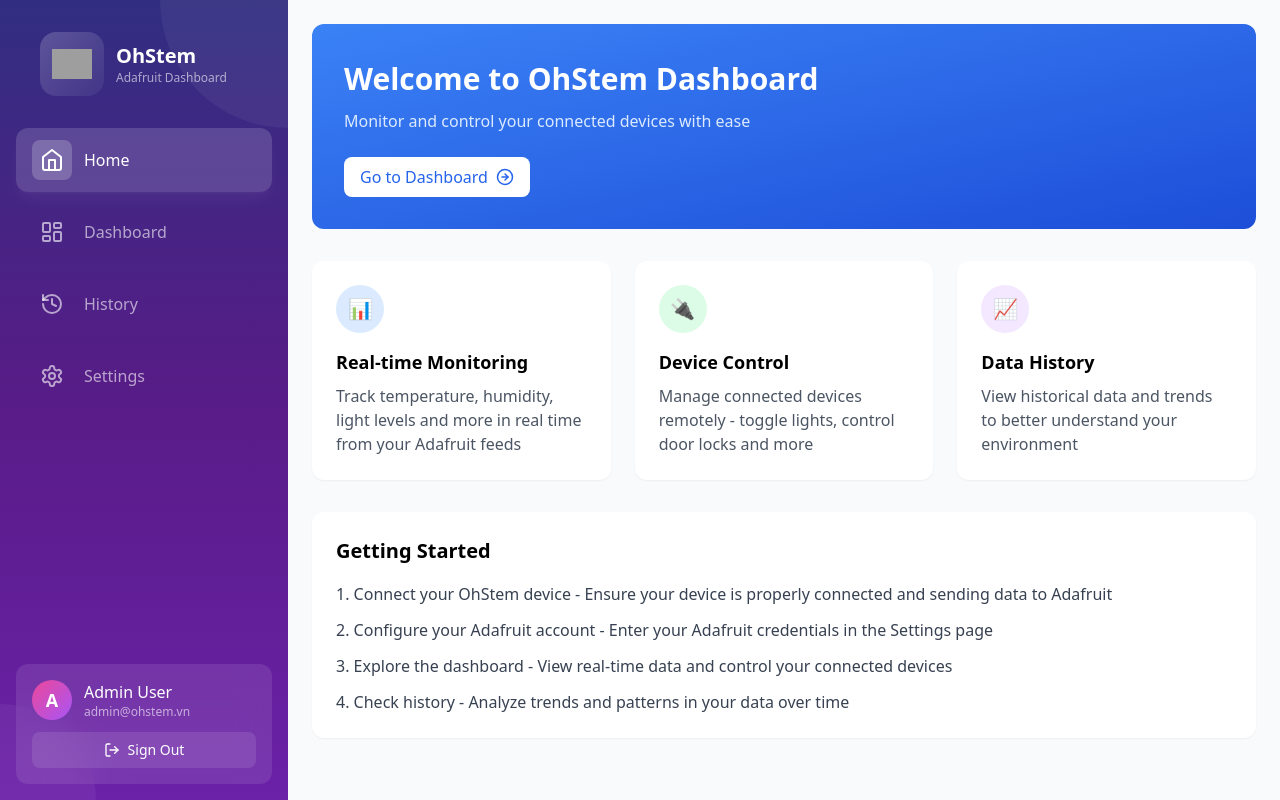
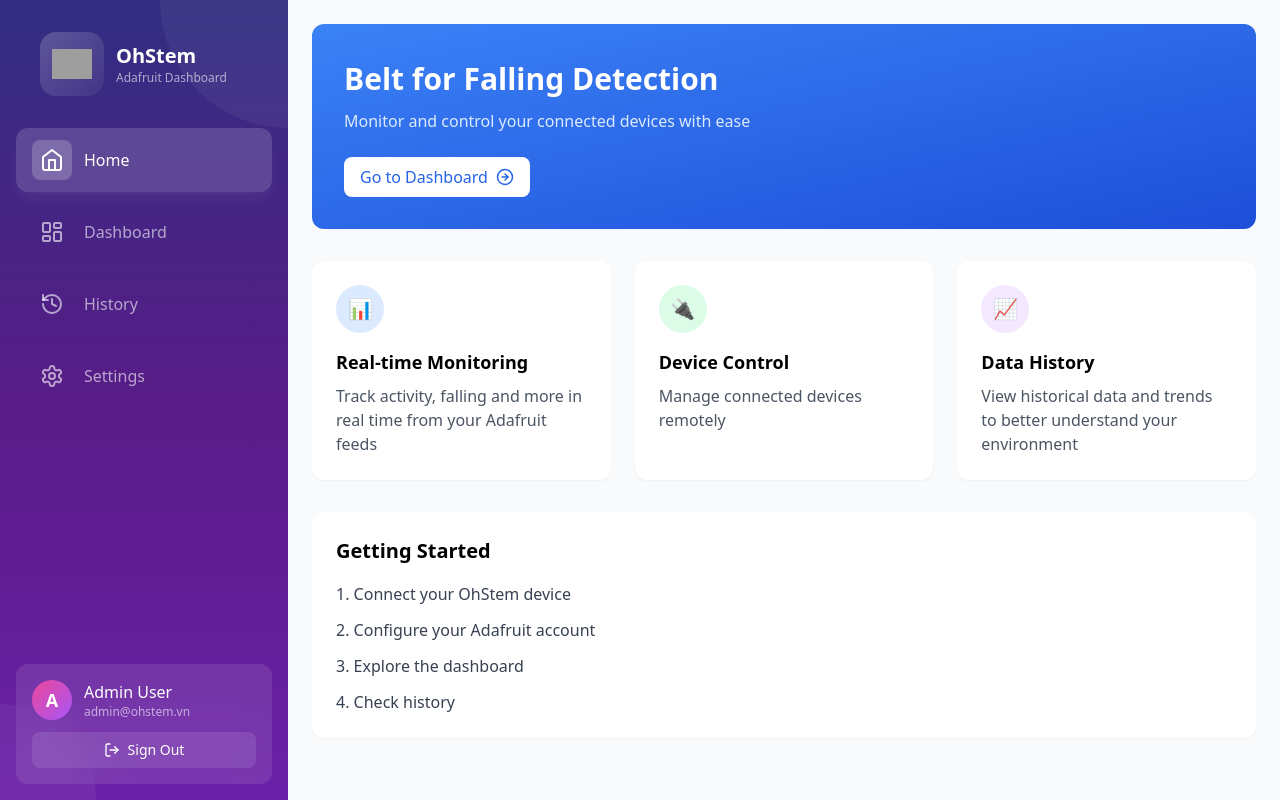
Before and after one commit to Dung2703/ohstem-web, a React (Vite) app: page / in a window 1280 px wide. Built offline with nearby package versions, Linux system fonts and the light colour scheme; grey boxes are pictures that could not be loaded.

Commit message:
fix Homepage

```diff
--- a/src/components/DeviceControl.tsx
+++ b/src/components/DeviceControl.tsx
@@ -1,5 +1,5 @@
 import React from 'react';
-import { PowerIcon, SunIcon, MoonIcon, AdjustmentsHorizontalIcon } from '@heroicons/react/24/outline';
+import { PowerIcon, SunIcon, AdjustmentsHorizontalIcon } from '@heroicons/react/24/outline';
 import './DeviceControl.scss';
 
 interface DeviceControlProps {
--- a/src/pages/Home.tsx
+++ b/src/pages/Home.tsx
@@ -7,7 +7,7 @@ const Home: React.FC = () => {
   return (
     <div className="home">
       <div className="home__hero">
-        <h1>Welcome to OhStem Dashboard</h1>
+        <h1>Belt for Falling Detection</h1>
         <p>Monitor and control your connected devices with ease</p>
 
         <Link to="/dashboard" className="home__dashboard-link">
@@ -23,7 +23,7 @@ const Home: React.FC = () => {
           </div>
           <h3 className="home__feature-title">Real-time Monitoring</h3>
           <p className="home__feature-description">
-            Track temperature, humidity, light levels and more in real time from your Adafruit feeds
+            Track activity, falling and more in real time from your Adafruit feeds
           </p>
         </div>
 
@@ -33,7 +33,7 @@ const Home: React.FC = () => {
           </div>
           <h3 className="home__feature-title">Device Control</h3>
           <p className="home__feature-description">
-            Manage connected devices remotely - toggle lights, control door locks and more
+            Manage connected devices remotely
           </p>
         </div>
 
@@ -53,16 +53,16 @@ const Home: React.FC = () => {
 
         <ol className="home__steps">
           <li>
-            <span>Connect your OhStem device</span> - Ensure your device is properly connected and sending data to Adafruit
+            <span>Connect your OhStem device</span>
           </li>
           <li>
-            <span>Configure your Adafruit account</span> - Enter your Adafruit credentials in the Settings page
+            <span>Configure your Adafruit account</span>
           </li>
           <li>
-            <span>Explore the dashboard</span> - View real-time data and control your connected devices
+            <span>Explore the dashboard</span>
           </li>
           <li>
-            <span>Check history</span> - Analyze trends and patterns in your data over time
+            <span>Check history</span>
           </li>
         </ol>
       </div>
```
